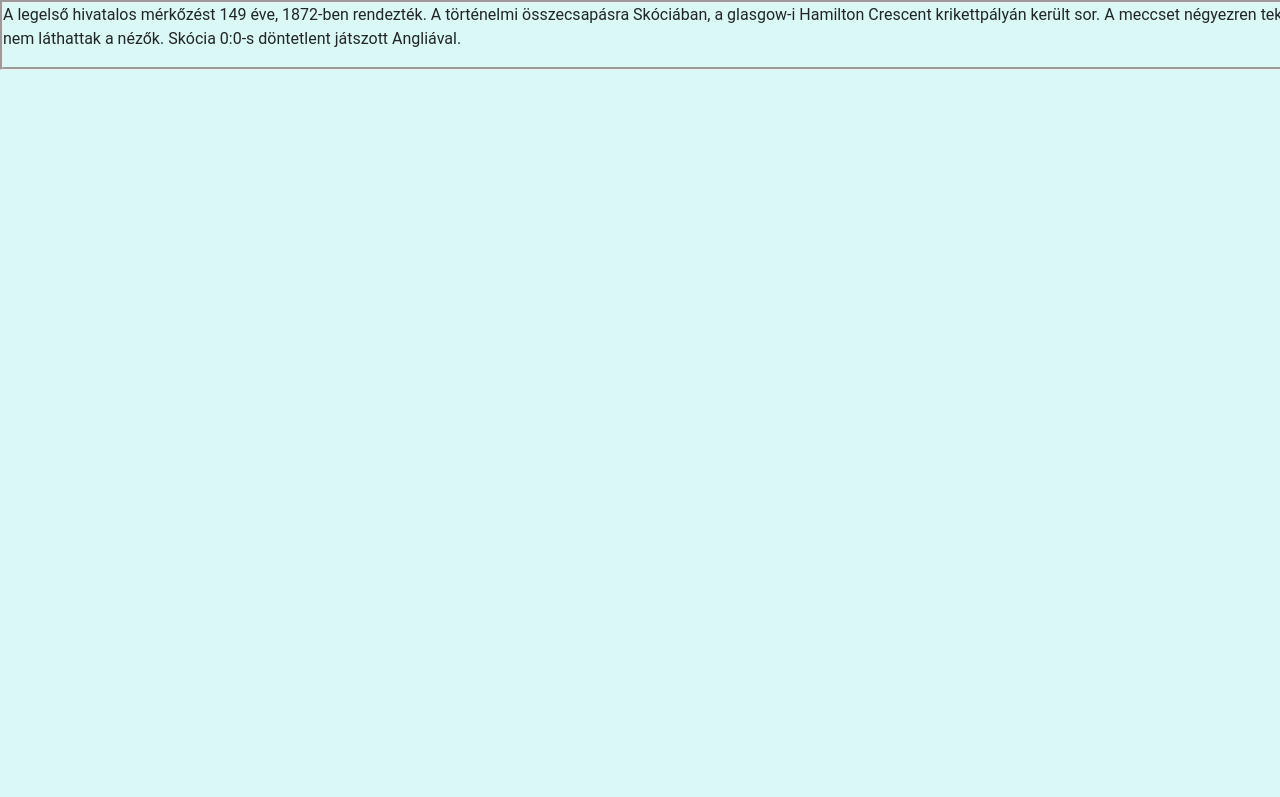
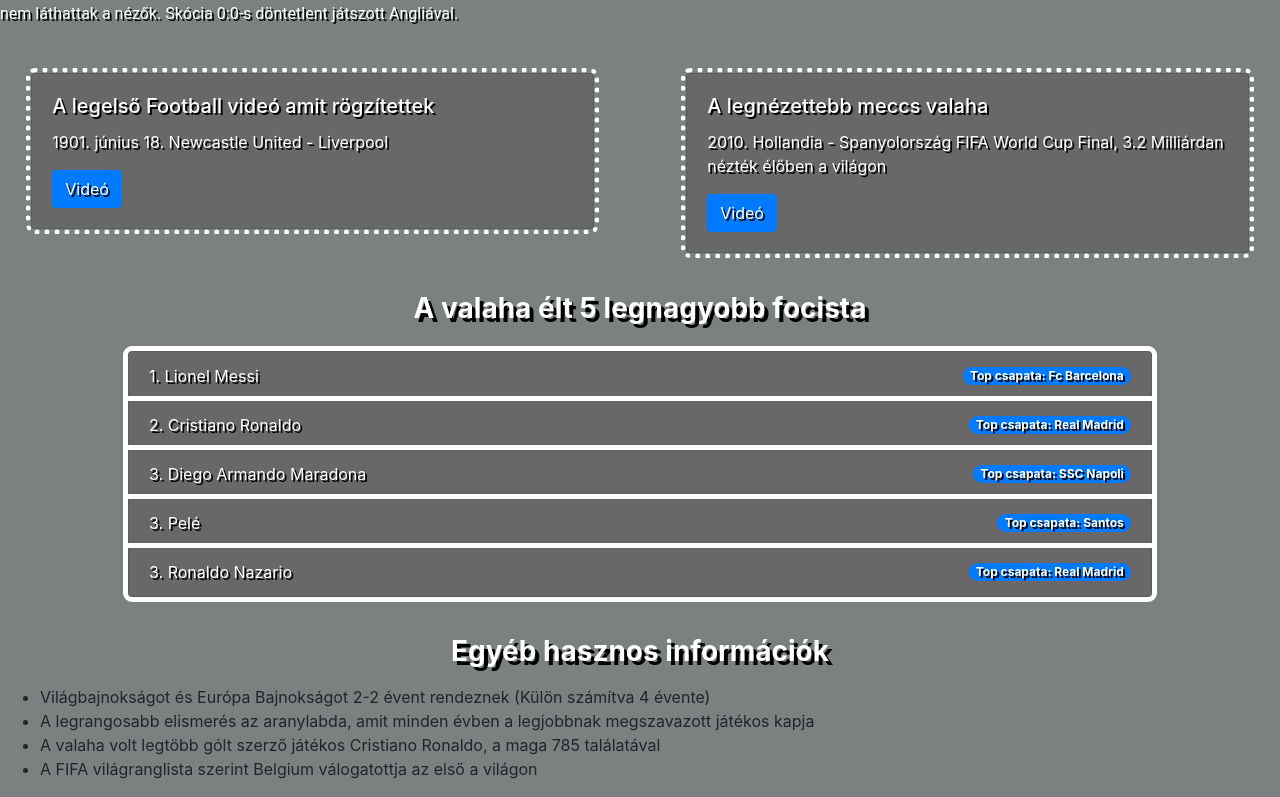
Before and after one commit to zazussss1/ikt-projekt, a plain HTML site: page index.html in a window 1280 px wide. Shown: the part 504-1301 px from the top of the page. Before the commit the page ends 800 px from the top, so only its background shows below. Drawn offline with nearby package versions, Linux system fonts and the light colour scheme.

Commit message:
focifolyt

```diff
--- a/index.html
+++ b/index.html
@@ -29,7 +29,7 @@
       </nav>
     </nav>
     <blockquote class="blockquote text-center">
-        <h1 class="mb-0" font face="Roboto. slab">Labdarúgás</h1>
+        <h1 class="mb-0">Labdarúgás</h1>
     </blockquote>
     <div class="mx-auto" style="width: 1500px;">
       <p>A focit 1768 labdarúgás (angol eredetű szóval football, magyaros átírásban futball, a köznyelvben gyakran foci) labdajáték, amelyet a pályán két, egyenként 11 labdarúgóból álló csapat játszik egymás ellen. A játék célja, hogy a rendelkezésre álló idő alatt a labdát az ellenfél kapujába juttassák, lehetőleg minél többször, és így minél több gólt szerezzenek. A Nemzetközi Futballszövetségi Testület (International Football Association Board IFAB), a játék szabályalkotó szervezete. 1886-ban ez a szervezet fektette le a futball szabályait.</p>
@@ -37,9 +37,72 @@
       <p>A Nemzetközi Labdarúgó-szövetség (FIFA) felmérése szerint a futballt a világ több mint 200 országában 240 milliónál többen játsszák rendszeresen. Hétvégenként nézők milliói követik nyomon kedvenc csapatuk játékát a helyszínen vagy a televízión. A tévékészülékek elterjedése előtt egy-egy nagy mérkőzés közvetítése hatalmas rádióhallgatóságot vonzott.</p>
     </div>
     <blockquote class="blockquote text-center">
-    <h2 class="mb-0" font face="Roboto. slab">Nemzeti Története</h2></blockquote>
+    <h2 class="mb-0">Nemzeti Története</h2></blockquote>
     <div class="mx-auto" style="width: 1500px;">
       <p>A legelső hivatalos mérkőzést 149 éve, 1872-ben rendezték. A történelmi összecsapásra Skóciában, a glasgow-i Hamilton Crescent krikettpályán került sor. A meccset négyezren tekintették meg, gólt azonban nem láthattak a nézők. Skócia 0:0-s döntetlent játszott Angliával.</p>
     </div>
+    <div class="row">
+      <div class="col-sm-6">
+        <div class="card">
+          <div class="card-body">
+            <h5 class="card-title">A legelső Football videó amit rögzítettek</h5>
+            <p class="card-text">1901. június 18. Newcastle United - Liverpool</p>
+            <a href="https://www.youtube.com/watch?v=DhjTX39xKB4" class="btn btn-primary">Videó</a>
+          </div>
+        </div>
+      </div>
+      <div class="col-sm-6">
+        <div class="card">
+          <div class="card-body">
+            <h5 class="card-title">A legnézettebb meccs valaha</h5>
+            <p class="card-text">2010. Hollandia - Spanyolország FIFA World Cup Final, 3.2 Milliárdan nézték élőben a világon</p>
+            <a href="https://www.youtube.com/watch?v=aKSHgMqCwbQ" class="btn btn-primary">Videó</a>
+          </div>
+        </div>
+      </div>
+    </div>
+    <blockquote class="blockquote text-center">
+      <h3 class="mb-0">A valaha élt 5 legnagyobb focista</h3>
+  </blockquote>
+    <ul class="list-group">
+      <li class="list-group-item d-flex justify-content-between align-items-center">
+        1. Lionel Messi
+        <span class="badge badge-primary badge-pill">Top csapata: Fc Barcelona</span>
+      </li>
+      <li class="list-group-item d-flex justify-content-between align-items-center">
+        2. Cristiano Ronaldo
+        <span class="badge badge-primary badge-pill">Top csapata: Real Madrid</span>
+      </li>
+      <li class="list-group-item d-flex justify-content-between align-items-center">
+        3. Diego Armando Maradona
+        <span class="badge badge-primary badge-pill">Top csapata: SSC Napoli </span>
+      </li>
+      <li class="list-group-item d-flex justify-content-between align-items-center">
+        3. Pelé
+        <span class="badge badge-primary badge-pill">Top csapata: Santos</span>
+      </li>
+      <li class="list-group-item d-flex justify-content-between align-items-center">
+        3. Ronaldo Nazario
+        <span class="badge badge-primary badge-pill">Top csapata: Real Madrid</span>
+      </li>
+    </ul>
+    <blockquote class="blockquote text-center">
+      <h3 class="mb-0">Egyéb hasznos információk</h3>
+    </blockquote>
+    <ul>
+      <li>Világbajnokságot és Európa Bajnokságot 2-2 évent rendeznek (Külön számítva 4 évente)</li>
+      <li>A legrangosabb elismerés az aranylabda, amit minden évben a legjobbnak megszavazott játékos kapja</li>
+      <li>A valaha volt legtöbb gólt szerző játékos Cristiano Ronaldo, a maga 785 találatával</li>
+      <li>A FIFA világranglista szerint Belgium válogatottja az első a világon</li>
+    </ul>
+    <!--Nem kell
+    <p style="float: right; clear: right">
+      <div class="col-sm-6">
+        <img class="kep" src="cr7.jpg" alt="Cristiano" title="CR7">
+        <img class="kep" src="vb.png" alt="World Cup" title="World Cup">
+        </div>
+
+    </p>
+      -->
   </body>
 </html>
--- a/sport.css
+++ b/sport.css
@@ -2,15 +2,45 @@
     margin-top: 3%;
     font-display: 'Roboto', sans-serif;
     font-weight: bold;
+    color: white;
+    text-shadow: 4px 4px #000000;
 }
 .mx-auto {
     font-family: 'Roboto', sans-serif;
-    border-style: groove;
+    color: white;
+    text-shadow: 2px 2px #000000;
 }
 body {
-    background-color: rgba(196, 245, 241, 0.623);
+    background-color: rgba(43, 53, 52, 0.623);
 }
 .navbar-brand {
     font-family: 'Brush Script MT', 'Brush Script Std', cursive;
     font-size: 30px;
 }
+.card {
+    margin-left: 5%;
+    margin-top: 5%;
+    margin-right: 5%;
+    color: white;
+    text-shadow: 2px 2px #000000;
+    background-color: rgb(103, 105, 105);
+    outline: 5px dotted rgb(255, 255, 255);
+}
+.list-group {
+    margin-top: 2%;
+    margin-left: 10%;
+    margin-right: 10%;
+    color: white;
+    text-shadow: 2px 2px #000000;
+}
+.list-group-item {
+    background-color: #696767;
+    outline: 5px solid rgb(255, 255, 255);
+}
+.kep {
+    height: 30%;
+    width: 30%;
+    margin-top: 3%;
+    margin: 1px;
+    margin-left: 20%;
+}
```
Also changed, not shown: cr7.jpg (added), vb.png (added).
